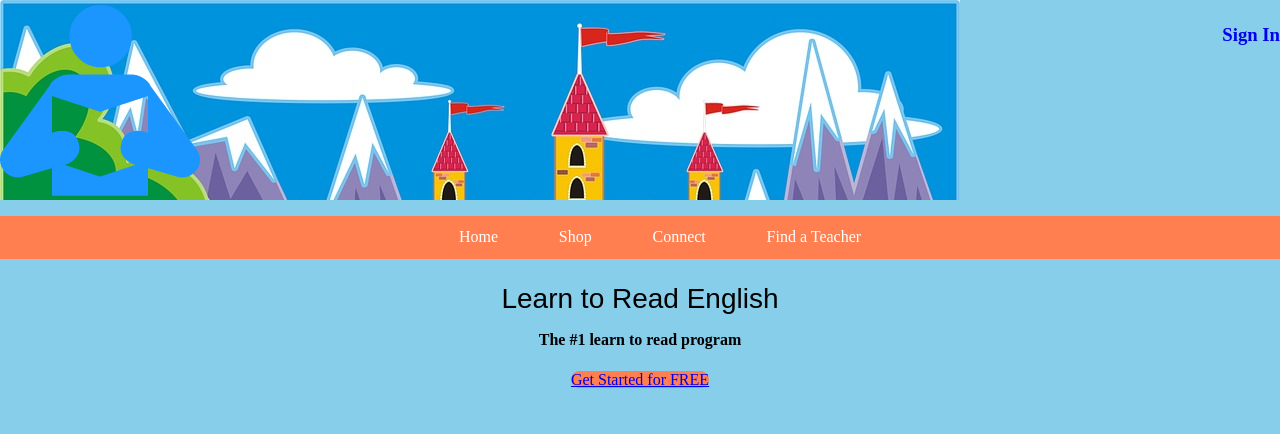
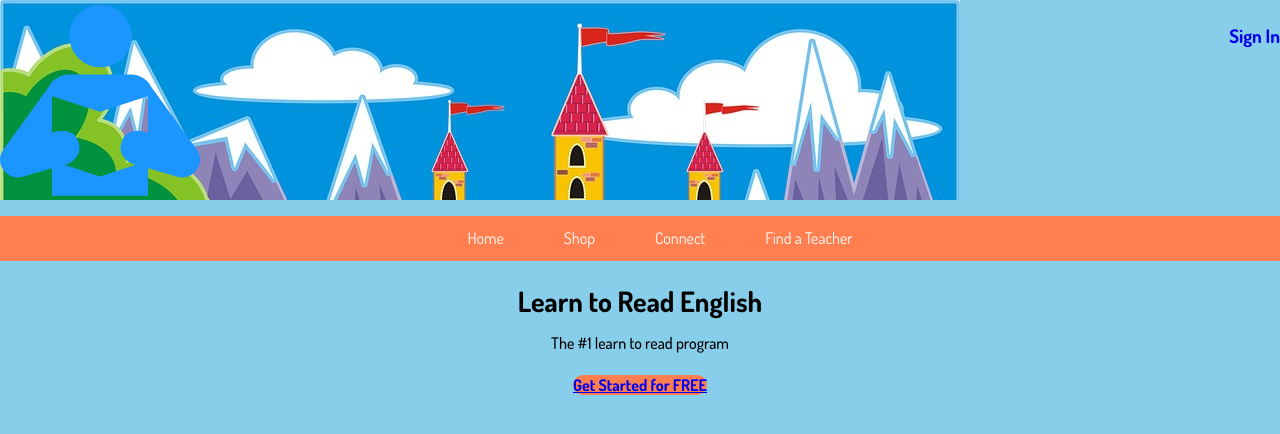
Before and after one commit to DrPhilGood/cornflakesaredelicious, a plain HTML site: page index.html in a window 1280 px wide. Drawn offline with Linux system fonts and the light colour scheme.

Commit message:
Adding new font - 'Dorsis' and adjusting some headline elements

```diff
--- a/index.html
+++ b/index.html
@@ -7,7 +7,7 @@
   <meta charset="utf-8">
   <title>Learn to Read English </title>
   <link rel="stylesheet" href="/resources/css/normalize.css">
-  <link href="https://fonts.googleapis.com/css?family=Dosis" rel="stylesheet">
+ <link href="https://fonts.googleapis.com/css?family=Dosis:400,500,600,700|Open+Sans" rel="stylesheet">
   <link rel="stylesheet" href="/resources/css/main.css">
 </head>
 
--- a/resources/css/main.css
+++ b/resources/css/main.css
@@ -16,11 +16,7 @@ body {
 }
 
 
-.gsbutton1 {
-  padding: 8 50;
-  border-radius: 15px;
-  background-color: coral
-}
+
 
 
 /****************************
@@ -38,22 +34,40 @@ header{
 
 }
 
-
-h1 {
-  font-family: 'Raleway', sans-serif;
-  margin: auto;
-  font-size: 1.75em;
-  font-weight: normal;
-  line-height: 0.8em;
-  padding: 20
-}
-
 h3 {
+  font-family: 'Dosis', sans-serif;
   float: right;
   padding: 8 10;
   border-radius: 15px
 }
 
+/****************************
+BODY
+*****************************/
+
+h1 {
+  font-family: 'Dosis', sans-serif;
+  font-weight: 700;
+  margin: auto;
+  font-size: 1.75em;
+  line-height: 0.8em;
+  padding: 20
+}
+
+h4 {
+  font-family: 'Dosis', sans-serif;
+  font-weight: 500;
+}
+
+.gsbutton1 {
+  font-family: 'Dosis', sans-serif;
+  padding: 8 50;
+  border-radius: 15px;
+  font-weight: 700;
+  background-color: coral;
+
+
+}
 
 #calltoaction {
 
@@ -65,6 +79,7 @@ NAVIGATION
 
 nav {
   text-align: center;
+  font-family: 'Dosis', sans-serif;
 }
 
 nav ul {
```
